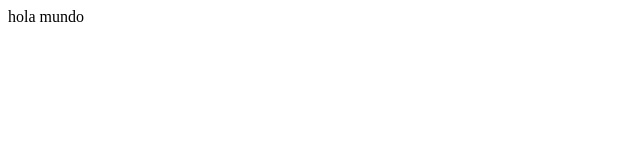
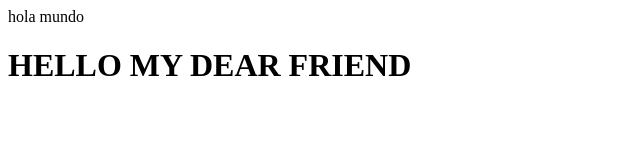
Before and after one commit to WINCIRI/SIGOENPRACTICAS.JS, a plain HTML site: page index.html in a window 1280 px wide. Shown: the whole page, without its empty margins (0-640 px from the left). Drawn offline with Linux system fonts and the light colour scheme.

Commit message:
mi PRIMER CAMBIO

```diff
--- a/index.html
+++ b/index.html
@@ -7,6 +7,8 @@ hola mundo
     <title>Document</title>
 </head>
 <body>
+    <H1>HELLO MY DEAR FRIEND
 
+    </H1>
 </body>
 </html>
```
